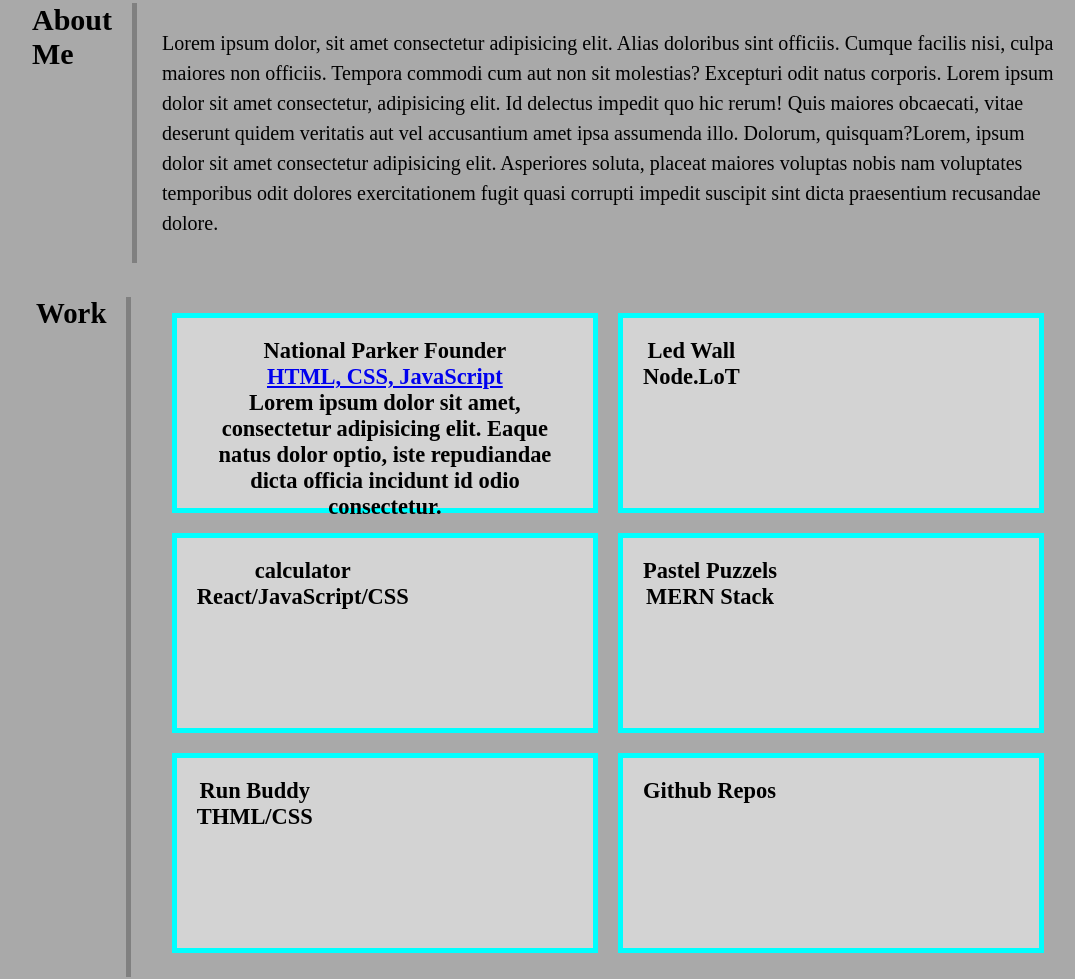
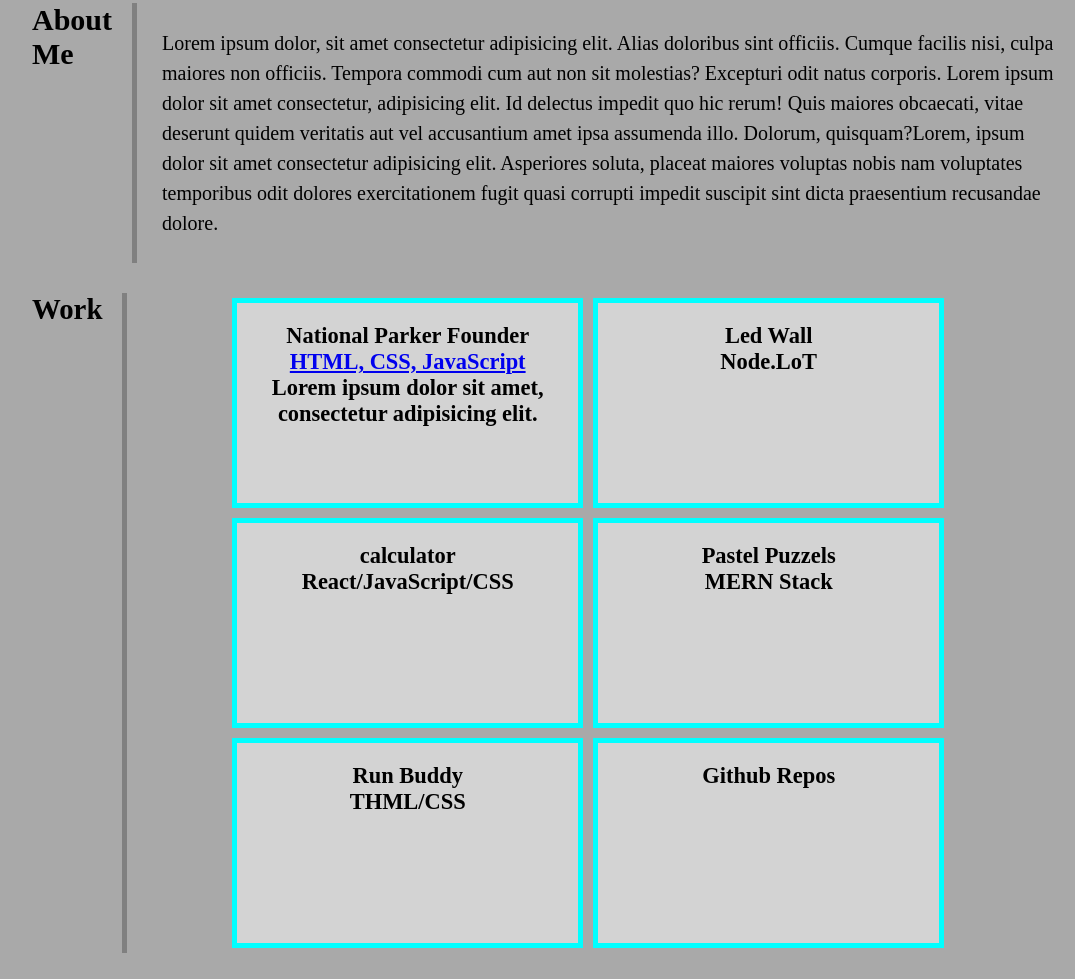
Before and after one commit to eugeneisingizwe/My-Portfolio, a plain HTML site: page index.html in a window 1280 px wide. Shown: the part 609-1588 px from the top of the page, without its empty margins (48-1123 px from the left). Drawn offline with Linux system fonts and the light colour scheme.

Commit message:
updated html, css media query, added hover effects, and updated readme

```diff
--- a/Assets/style.css
+++ b/Assets/style.css
@@ -155,17 +155,15 @@ main{
 }
 .work-card{
 display: flex;
-flex-wrap: wrap;
-height: 10px;
+
 
 }
 
 .work-card >h1 {
-    border-right: 5px solid gray;
-    flex: 0 0 5%;
-    padding-right: 20px;
-    margin: 4px;
-    height: 680px;
+  border-right: 5px solid gray;
+  flex: 0 0 5%;
+  padding-right: 20px;
+
 
 
 }
@@ -175,8 +173,7 @@ height: 10px;
 .project{
     display: flex;
     flex-wrap: wrap;
-    flex-basis: 70%;
-
+    flex-basis: 80%;
     justify-content: center;
     box-sizing: border-box;
 
@@ -188,11 +185,11 @@ height: 10px;
 .surf-report{
   background-color: lightgrey;
   flex-basis: 37%;
-  border: 5px solid aqua;
+ /* border: 5px solid aqua;*/
   padding: 20px;
   margin: 10px;
   text-align: center;
-  display: inline-flex;
+  /*display: inline-flex;*/
   flex-wrap: 1;
   transition: all 0.5s ease-in-out;
   width: 50px;
@@ -200,88 +197,122 @@ height: 10px;
   text-size-adjust: 25px;
   justify-content: left;
 
+  outline: solid 5px aqua;
+  transition: outline 0.6s linear;
+  /*margin: 0.5em;*/
 
 }
+
+.surf-report:hover { outline-width: 10px; }
 
 .led-wall{
   background-color: lightgrey;
   flex-basis: 37%;
-  border: 5px solid aqua;
+ /* border: 5px solid aqua;*/
   padding: 20px;
   margin: 10px;
   text-align: center;
-  display: inline-flex;
+  /*display: inline-flex;*/
   flex-wrap: 1;
   transition: all 0.5s ease-in-out;
   width: 50px;
   height: 200px;
   text-size-adjust: 25px;
   justify-content: left;
+
+  outline: solid 5px aqua;
+  transition: outline 0.6s linear;
+  /*margin: 0.5em;*/
 }
 
+.led-wall:hover { outline-width: 10px; }
 .calculator{
   background-color: lightgrey;
   flex-basis: 37%;
-  border: 5px solid aqua;
+ /* border: 5px solid aqua;*/
   padding: 20px;
   margin: 10px;
   text-align: center;
-  display: inline-flex;
+  /*display: inline-flex;*/
   flex-wrap: 1;
   transition: all 0.5s ease-in-out;
   width: 50px;
   height: 200px;
   text-size-adjust: 25px;
   justify-content: left;
+
+  outline: solid 5px aqua;
+  transition: outline 0.6s linear;
+  /*margin: 0.5em;*/
 }
+
+.calculator:hover { outline-width: 10px; }
 
 .pastel-puzzels{
   background-color: lightgrey;
   flex-basis: 37%;
-  border: 5px solid aqua;
+ /* border: 5px solid aqua;*/
   padding: 20px;
   margin: 10px;
   text-align: center;
-  display: inline-flex;
+  /*display: inline-flex;*/
   flex-wrap: 1;
   transition: all 0.5s ease-in-out;
   width: 50px;
   height: 200px;
   text-size-adjust: 25px;
   justify-content: left;
+
+  outline: solid 5px aqua;
+  transition: outline 0.6s linear;
+  /*margin: 0.5em;*/
 }
+
+.pastel-puzzels:hover { outline-width: 10px; }
 
 .run-buddy{
   background-color: lightgrey;
   flex-basis: 37%;
-  border: 5px solid aqua;
+ /* border: 5px solid aqua;*/
   padding: 20px;
   margin: 10px;
   text-align: center;
-  display: inline-flex;
+  /*display: inline-flex;*/
   flex-wrap: 1;
   transition: all 0.5s ease-in-out;
   width: 50px;
   height: 200px;
   text-size-adjust: 25px;
   justify-content: left;
+
+  outline: solid 5px aqua;
+  transition: outline 0.6s linear;
+  /*margin: 0.5em;*/
 }
+
+.run-buddy:hover { outline-width: 10px; }
 
 .github-rep{
   background-color: lightgrey;
   flex-basis: 37%;
-  border: 5px solid aqua;
+ /* border: 5px solid aqua;*/
   padding: 20px;
   margin: 10px;
   text-align: center;
-  display: inline-flex;
+  /*display: inline-flex;*/
   flex-wrap: 1;
   transition: all 0.5s ease-in-out;
   width: 50px;
   height: 200px;
   text-size-adjust: 25px;
   justify-content: left;
+
+  outline: solid 5px aqua;
+  transition: outline 0.6s linear;
+  /*margin: 0.5em;*/
 }
+
+.github-rep:hover { outline-width: 10px; }
 
 
 /*footer with background image*/
@@ -298,8 +329,12 @@ footer{
 
 
 }
+
+.content-info{
+  display: flex;
+}
+
 .into {
-
 text-align: center;
 margin: 50px;
 
@@ -354,26 +389,25 @@ footer p{
 }
 
 /* using a mobile-first approach, use `min-width` values going from narrow -> wide for a responsive design */
-@media screen and (min-width: 992px) {
+@media (max-width: 992px) {
     /* on tablets, set columns to only be 50% of the width and not grow */
-    .content {
-      flex: 0 0 50%;
-    }
-
-    /* select the last child to grow to full width if it has space to grow */
-    .content:last-child {
-      flex-grow: 1;
-    }
+  .header{
+    width: 100%;
   }
 
+  .work-card,h3,p{
+    flex: 0 0 50%;
+
+
+  }
+
+
   /* media query for larger screens */
-  @media screen and (MAX-width: 768px) {
-    header {
-      width: 100%;
-    }
+  @media (max-width: 768px) {
 
-    .content {
-      flex: 0 0 33.333%;
+      }
 
-    }
+
+  @media (max-width: 576px){
+
   }
--- a/index.html
+++ b/index.html
@@ -56,14 +56,12 @@
         <section class="justify-body">
             <div class="work-card">
                 <h1>Work</h1>
-            </div>
-            <div class="project-containers">
                 <div class="project">
                     <div class="surf-report">
                         <h3>National Parker Founder <br>
                             <p><a href="https://rarellano5280.github.io/National-Park-Finder/">HTML, CSS, JavaScript</a>
                             </p>
-                            <p>Lorem ipsum dolor sit amet, consectetur adipisicing elit. Eaque natus dolor optio, iste repudiandae dicta officia incidunt id odio consectetur.</p>
+                            <p>Lorem ipsum dolor sit amet, consectetur adipisicing elit.</p>
                         </h3>
                     </div>
                     <div class="led-wall">
```
Also changed, not shown: 1 other file.
